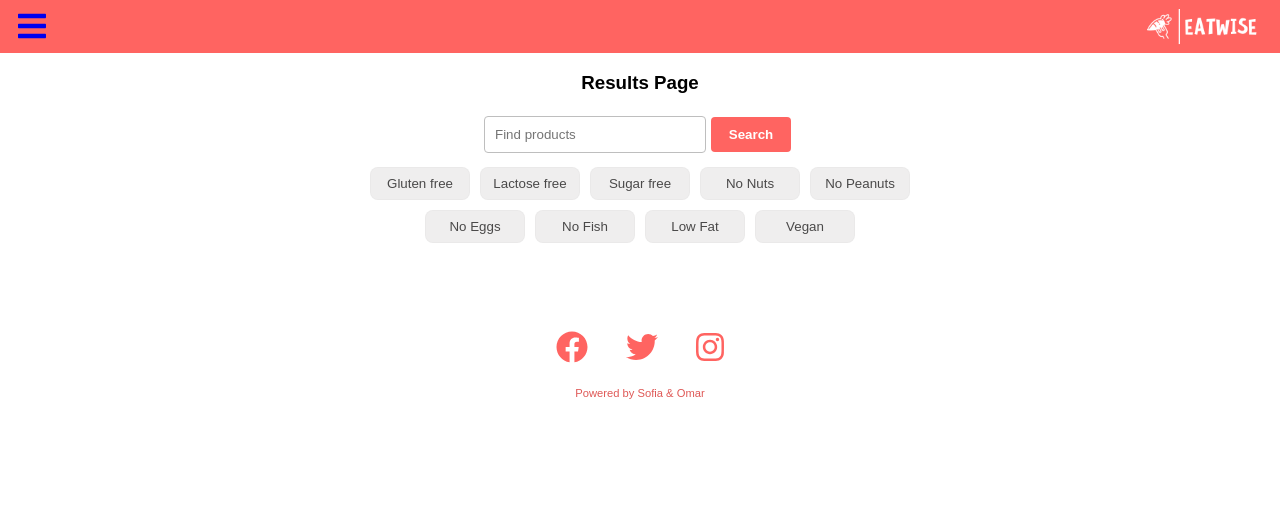
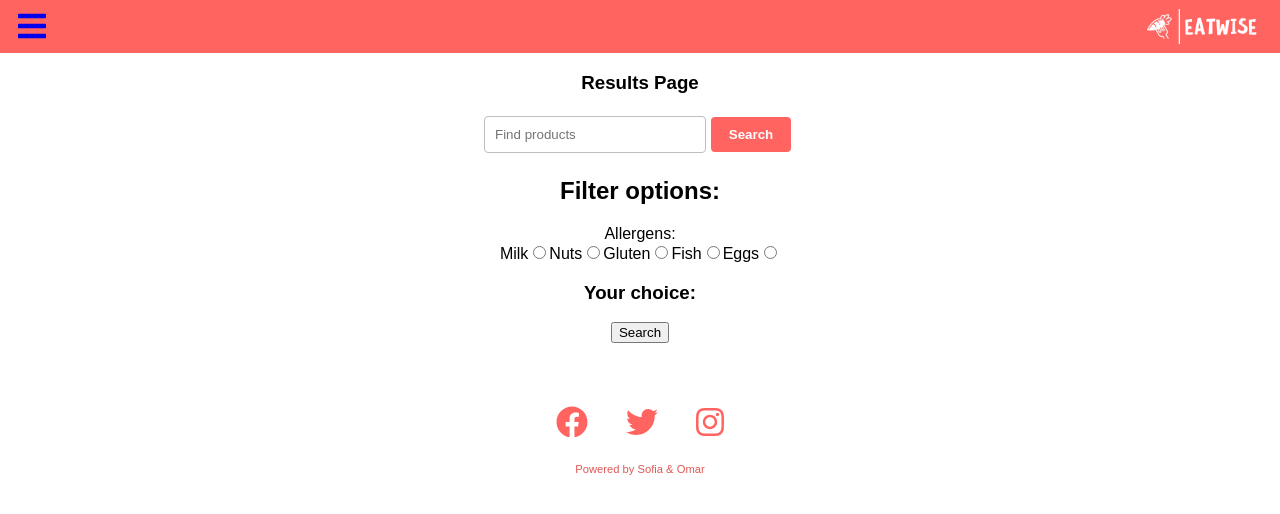
Before and after one commit to secondreact/eatwise, a React (Create React App) app: page / in a window 1280 px wide. Shown: the top 514 px of the page. Built offline with nearby package versions, Linux system fonts and the light colour scheme; what webfontloader would draw is missing.

Commit message:
added filters to results page

```diff
--- /dev/null
+++ b/src/Components/Filters/Filters.js
@@ -0,0 +1,121 @@
+import React, { Component } from "react";
+
+export default class Filters extends Component {
+  constructor(props) {
+    super(props);
+    this.state = {
+      allergens: "",
+      list: [],
+    };
+    this.onFilterChange = this.onFilterChange.bind(this);
+    this.filterSearch = this.filterSearch.bind(this);
+
+    console.log("Antes");
+    this.props.handleColorChange("blue");
+    console.log("Despues");
+  }
+
+  onFilterChange(event) {
+    this.setState({ allergens: event.target.value });
+  }
+
+  findProducts(allergens) {
+    fetch(
+      `https://world.openfoodfacts.org/cgi/search.pl?action=process&tagtype_0=allergens&tag_contains_0=contains&tag_0=${allergens}&json=true`
+    )
+      .then((data) => data.json())
+      .then((response) => {
+        // this.setState({ list: response.products });
+        this.props.handleProductUpdate(response.products);
+      });
+  }
+
+  filterSearch() {
+    let url = `https://world.openfoodfacts.org/cgi/search.pl?`;
+    // this.findProducts(this.state.allergens);
+
+    if (this.state.allergens) {
+      url += `action=process&tagtype_0=allergens&tag_contains_0=contains&tag_0=${this.state.allergens}&`;
+    }
+
+    url += `json=true`;
+
+    this.props.getFilteredProducts(url);
+  }
+
+  render() {
+    return (
+      <div>
+        <h2>Filter options: </h2>
+        <label>Allergens:</label>
+        <br />
+        <label htmlFor="milk">Milk</label>
+        <input
+          value="milk"
+          type="radio"
+          id="milk"
+          checked={this.state.allergens == "milk"}
+          onChange={this.onFilterChange}
+        />
+
+        <label htmlFor="nuts">Nuts</label>
+        <input
+          value="nuts"
+          type="radio"
+          id="nuts"
+          checked={this.state.allergens == "nuts"}
+          onChange={this.onFilterChange}
+        />
+
+        <label htmlFor="gluten">Gluten</label>
+        <input
+          value="gluten"
+          type="radio"
+          id="gluten"
+          checked={this.state.allergens == "gluten"}
+          onChange={this.onFilterChange}
+        />
+
+        <label htmlFor="fish">Fish</label>
+        <input
+          value="fish"
+          type="radio"
+          id="fish"
+          checked={this.state.allergens == "fish"}
+          onChange={this.onFilterChange}
+        />
+
+        <label htmlFor="eggs">Eggs</label>
+        <input
+          value="eggs"
+          type="radio"
+          id="eggs"
+          checked={this.state.allergens == "eggs"}
+          onChange={this.onFilterChange}
+        />
+
+        <h3>Your choice: {this.state.allergens} </h3>
+
+        <button onClick={this.filterSearch}>Search</button>
+        <>
+          {this.state.list?.map((item) => {
+            return (
+              <>
+                <h4>{item.product_name}</h4>
+                <p>{item.allergens}</p>
+              </>
+            );
+          })}
+        </>
+      </div>
+    );
+  }
+}
+
+// List of API Allergens -TOP 6
+// en:gluten
+// en:soybeans
+// en:milk
+// en:nuts
+// en:eggs
+// en:fish
--- a/src/Components/Footer/Footer.css
+++ b/src/Components/Footer/Footer.css
@@ -1,6 +1,6 @@
 /* Social media icons */
 footer {
-  position: sticky;
+  position: static;
   bottom: 0;
   left: 0;
   width: 100%;
--- a/src/Components/ProductDetails/AllergensSection.js
+++ b/src/Components/ProductDetails/AllergensSection.js
@@ -18,6 +18,7 @@ export default function AllergensSection(props) {
       {allergensList?.map((ingredient) => {
         return <li>{ingredient}</li>;
       })}
+
       <h4>allergens icons</h4>
       <Eggs />
       <Fats />
--- a/src/Components/ProductResults/ProductCard.js
+++ b/src/Components/ProductResults/ProductCard.js
@@ -6,7 +6,11 @@ import "./Productinfo.css";
     <a href={"./details/" + props.code}>
       <div className="product-card">
         <div>
-            <img className="product-image" src={props.image} alt={props.productName}/>
+          <img
+            className="product-image"
+            src={props.image}
+            alt={props.productName}
+          />
         </div>
         <h2 className="product-header">{props.productName}</h2>
         <p>{props.brand}</p>
--- a/src/Components/ProductResults/Productinfo.css
+++ b/src/Components/ProductResults/Productinfo.css
@@ -1,14 +1,14 @@
-.results-list{
+.results-list {
   display: flex;
   flex-wrap: wrap;
   justify-content: center;
   padding: 10px;
   /* border: solid 1px red; */
   margin: 15px;
-  font-size: 14px;;
+  font-size: 14px;
 }
 
-.product-card{
+.product-card {
   background-color: white;
   border: solid 1px lightgray;
   width: 250px;
@@ -19,7 +19,7 @@
   border-radius: 10px;
 }
 
-.product-image{
+.product-image {
   height: 180px;
   width: 180px;
   border-radius: 50%;
@@ -30,14 +30,14 @@
   margin-bottom: 5px;
 }
 
-.product-header{
+.product-header {
   font-family: inherit;
   color: black;
-  font-size: 1.5rem;
+  font-size: 1.2rem;
   box-sizing: border-box;
 }
 
-.product-card p{
+.product-card p {
   color: black;
   font-size: 1.2em;
 }
--- a/src/Routes.jsx
+++ b/src/Routes.jsx
@@ -1,4 +1,4 @@
-import React, {Component} from "react";
+import React, { Component } from "react";
 import { BrowserRouter as Router, Switch, Route } from "react-router-dom";
 import "./index.css";
 import ExplorePage from "./pages/ExplorePage";
@@ -7,11 +7,10 @@ import DetailsPage from "./pages/DetailsPage";
 import AboutPage from "./pages/AboutPage";
 import NavBar from "./Components/NavBar/Navbar";
 
-
 export default class Routes extends Component {
   render() {
     return (
-      <div class="wrap">
+      <div className="wrap">
         <Router>
           <NavBar />
           <Switch>
@@ -21,6 +20,6 @@ export default class Routes extends Component {
           </Switch>
         </Router>
       </div>
-    )
+    );
   }
 }
--- a/src/pages/DetailsPage.jsx
+++ b/src/pages/DetailsPage.jsx
@@ -43,7 +43,7 @@ export default class DetailsPage extends Component {
           <Contains contains={this.state.product?.ingredients_analysis_tags} />
           <AllergensSection allergens={this.state.product?.allergens_tags} />
           {/* <NutrientLevels nutrientLevels={this.state.product?.nutrient_levels} /> */}
-          <BasicInformation />
+          {/* <BasicInformation /> */}
         </div>
       </div>
     );
--- a/src/pages/ResultsPage.jsx
+++ b/src/pages/ResultsPage.jsx
@@ -4,6 +4,7 @@ import "../Components/ProductResults/Productinfo.css";
 import "../Components/NavBar/Searchbar.scss";
 import ProductCard from "../Components/ProductResults/ProductCard";
 import Footer from "../Components/Footer/Footer";
+import Filters from "../Components/Filters/Filters";
 
 // API ENDPOINT: https://world.openfoodfacts.org/ https://world.openfoodfacts.org/brand/nutella/1.json
 
@@ -13,10 +14,14 @@ export default class ResultsPage extends Component {
     this.state = {
       query: "",
       products: [],
+      color: "",
     };
 
     this.queryChange = this.queryChange.bind(this);
     this.searchProducts = this.searchProducts.bind(this);
+    this.handleColorChange = this.handleColorChange.bind(this);
+    this.handleProductUpdate = this.handleProductUpdate.bind(this);
+    this.getFilteredProducts = this.getFilteredProducts.bind(this); // Version v2.0
   }
 
   loadProducts(brand) {
@@ -42,11 +47,35 @@ export default class ResultsPage extends Component {
     this.loadProducts(this.state.query);
   }
 
+  handleColorChange(color) {
+    console.log("calling handleColorChange with " + color);
+    this.setState({ color: color });
+  }
+
+  handleProductUpdate(products) {
+    console.log("updating products, got " + products.length + " products");
+    this.setState({ products: products });
+  }
+
+  // Version v2.0
+  getFilteredProducts(url) {
+    fetch(url)
+      .then((data) => data.json())
+      .then((response) => {
+        this.setState({ products: response.products });
+      })
+      .catch((error) => {
+        console.error("Found an error!", error);
+      });
+  }
+  // End Version v2.0
+
   render() {
     return (
       <div>
         <div>
           <h3>Results Page</h3>
+          {/* <h5>Color: {this.state.color}</h5> */}
           <div className="search">
             <input
               className="search-bar"
@@ -58,13 +87,19 @@ export default class ResultsPage extends Component {
               Search
             </button>
           </div>
-          <div className="categories-">
-            <Categories />
+          <div>
+            <Filters
+              handleColorChange={this.handleColorChange}
+              handleProductUpdate={this.handleProductUpdate}
+              getFilteredProducts={this.getFilteredProducts}
+            />
           </div>
+          <div className="categories-">{/* <Categories /> */}</div>
           <div className="results-list">
             {this.state.products.map((item) => {
               return (
                 <ProductCard
+                  key={item.code}
                   productName={item.product_name}
                   brand={item.brands}
                   image={item.image_small_url}
```
Also changed, not shown: public/manifest.json. Lines whose indentation alone changed are shown as unchanged.
